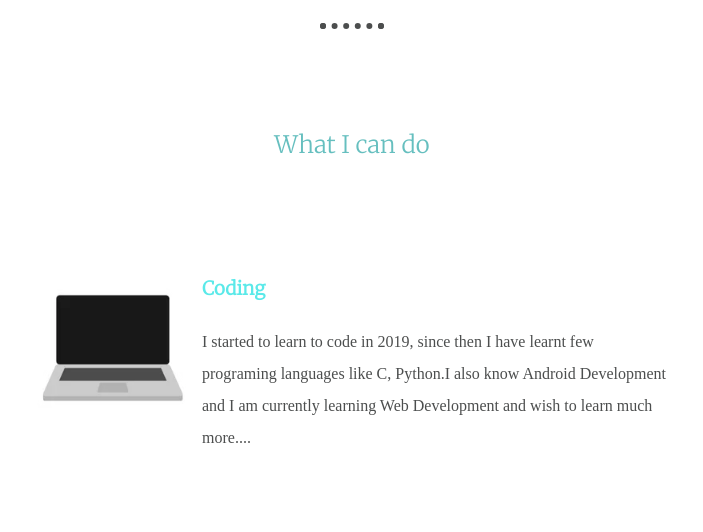
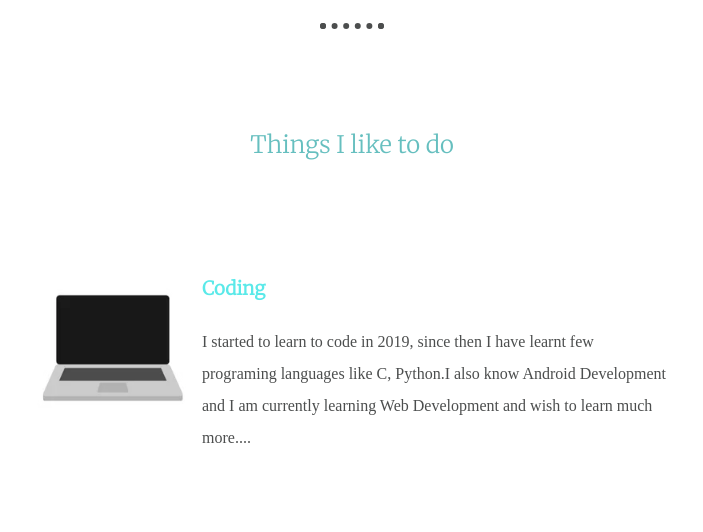
Before and after one commit to Yousuf200/procv, a plain HTML site: page index.html in a window 1280 px wide. Shown: the part 1140-1672 px from the top of the page, without its empty margins (288-991 px from the left). Drawn offline with Linux system fonts and the light colour scheme.

Commit message:
chnaged the intro

```diff
--- a/index.html
+++ b/index.html
@@ -34,7 +34,7 @@
             </div>
             <hr>
             <div class="skills">
-              <h2>What I can do</h2>
+              <h2>Things I like to do</h2>
               <div class="skill-row">
                 <img class="coding-pic" src="imges/200w.webp" alt="coding-pic">
                 <h3>Coding</h3>
```
